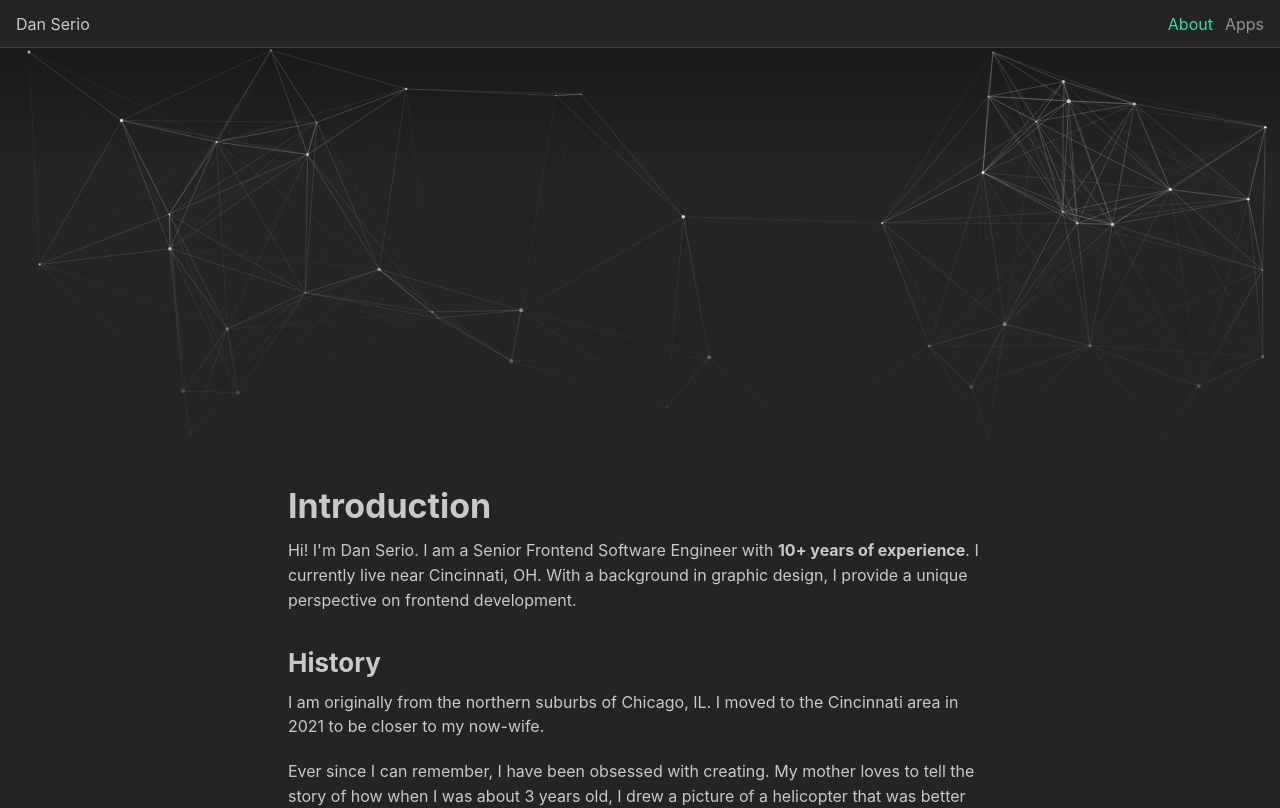
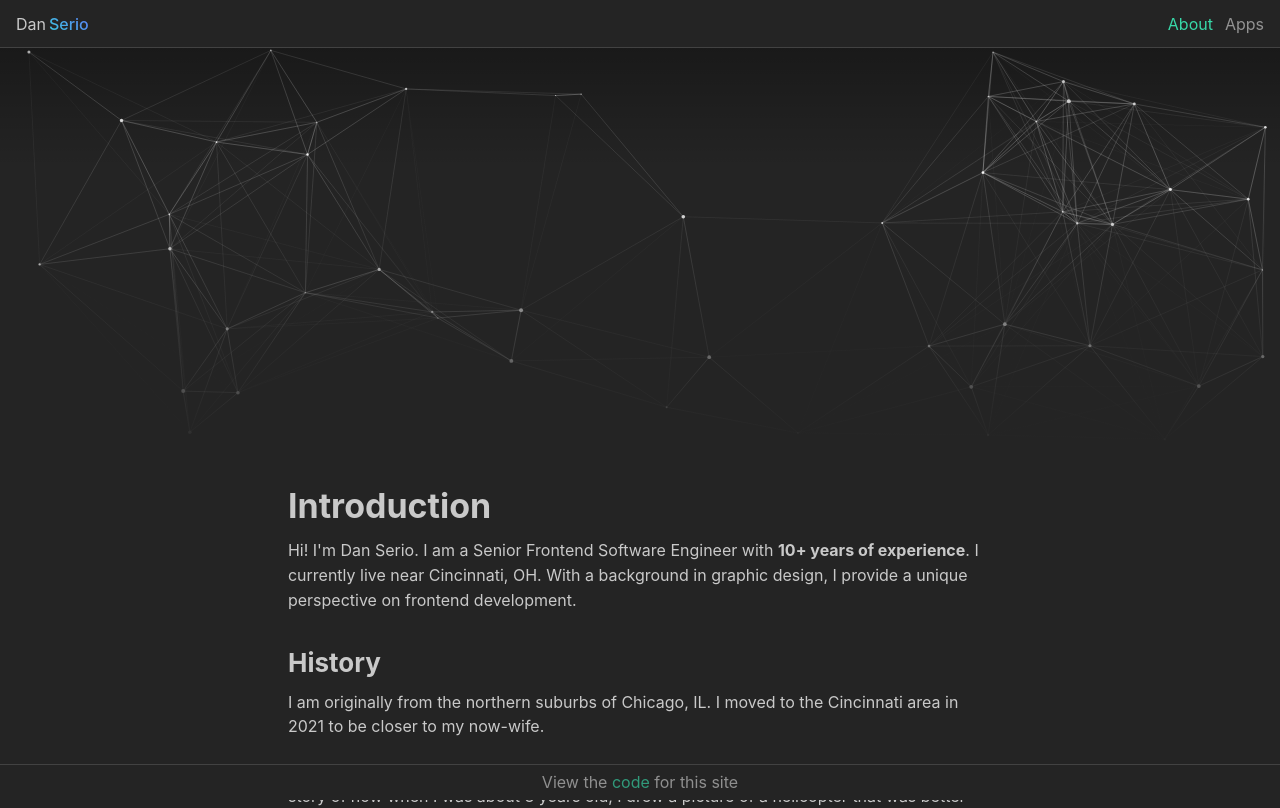
Before and after one commit to DanielSerio/danserio, a React (Vite) app: page / in a window 1280 px wide. Shown: the top 808 px of the page. Built offline with nearby package versions, Linux system fonts and the light colour scheme.

Commit message:
touchups (#4)

```diff
--- a/src/App.tsx
+++ b/src/App.tsx
@@ -43,7 +43,7 @@ function App() {
                 <Route path="*" element={<E404Page />} />
               </Routes>
             </AppShell.Main>
-            <AppShell.Footer zIndex={-1}>
+            <AppShell.Footer zIndex={0}>
               <AppFooter />
             </AppShell.Footer>
           </AppShell>
--- a/src/module/Core/components/index.ts
+++ b/src/module/Core/components/index.ts
@@ -2,6 +2,7 @@ export * from './layout/AppHeader';
 export * from './layout/AppFooter';
 
 export * from './navigation/AppBreadcrumbs';
+export * from './navigation/Logo';
 
 export * from './typography/Article';
 
--- a/src/module/Core/components/layout/AppFooter.tsx
+++ b/src/module/Core/components/layout/AppFooter.tsx
@@ -1,7 +1,13 @@
+import { Anchor, Flex, Text } from "@mantine/core";
+
 export function AppFooter() {
   return (
-    <small>
-      View the <a>code</a> for this site
-    </small>
+    <Flex align="center" justify="center" component="small">
+      <Text className="footer-line" h={30} mt={5}>
+        <span>View the </span>
+        <Anchor href="https://github.com/DanielSerio/danserio">code</Anchor> for
+        <span> this site</span>
+      </Text>
+    </Flex>
   );
 }
--- a/src/module/Core/components/layout/AppHeader.tsx
+++ b/src/module/Core/components/layout/AppHeader.tsx
@@ -1,11 +1,11 @@
-import { Flex, Text } from "@mantine/core";
+import { Flex } from "@mantine/core";
 import { Nav } from "../navigation/Nav";
+import { Logo } from "../navigation/Logo";
 
 export function AppHeader() {
   return (
     <Flex align="center" justify="space-between" px="md" h={48}>
-      <Text>Dan Serio</Text>
-
+      <Logo />
       <Nav />
     </Flex>
   );
--- /dev/null
+++ b/src/module/Core/components/navigation/Logo.tsx
@@ -0,0 +1,22 @@
+import { Group, Text } from "@mantine/core";
+import { Link } from "react-router-dom";
+
+export function Logo() {
+  return (
+    <Link to="/" style={{ textDecoration: "none", color: "inherit" }}>
+      <Group gap={3}>
+        <Text>Dan</Text>
+        <Text
+          fw={500}
+          variant="gradient"
+          gradient={{
+            from: "cyan.4",
+            to: "indigo.5",
+          }}
+        >
+          Serio
+        </Text>
+      </Group>
+    </Link>
+  );
+}
--- a/src/module/Core/styles/global/_reset.scss
+++ b/src/module/Core/styles/global/_reset.scss
@@ -33,3 +33,11 @@ body {
     color: white;
   }
 }
+
+.footer-line {
+  opacity: 0.65;
+
+  &:hover {
+    opacity: 1;
+  }
+}
--- a/src/module/Core/styles/table/_cell.scss
+++ b/src/module/Core/styles/table/_cell.scss
@@ -5,6 +5,7 @@
 
   .label {
     display: none;
+    padding: 0;
   }
 
   .value {
--- a/src/module/Poke/styles/poke-table/_query.scss
+++ b/src/module/Poke/styles/poke-table/_query.scss
@@ -33,6 +33,7 @@
 
       .cell .label {
         display: inline-flex;
+        padding: 0 6px;
       }
     }
   }
```
